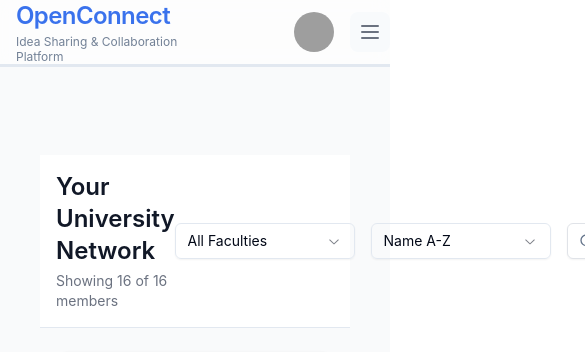
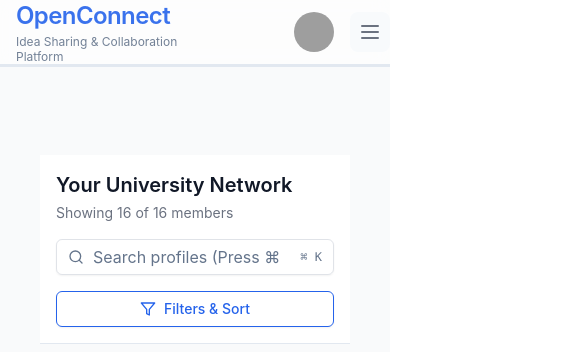
Before and after one commit to openconnectousl/openconnect-frontend, a React (Vite) app: page / in a window 390 px wide. Shown: the top 352 px of the page, 585 px wide, since content can reach past the window. Built offline with nearby package versions, Linux system fonts and the light colour scheme; grey boxes are pictures that could not be loaded.

Commit message:
refactor: update filter and search components for improved functionality and type safety

```diff
--- a/src/components/NetworkHeader.tsx
+++ b/src/components/NetworkHeader.tsx
@@ -1,4 +1,3 @@
-// src/components/ProfessionalNetworkHeader.tsx
 import React from 'react';
 import { SearchBox } from "./common/SearchBox.component";
 import {
@@ -8,17 +7,18 @@ import {
   SelectTrigger,
   SelectValue,
 } from "@/components/ui/select";
-
-interface ProfessionalNetworkHeaderProps {
-  searchQuery: string;
-  onSearchChange: (value: string) => void;
-  facultyFilter: string;
-  sortBy: string;
-  onFacultyChange: (value: string) => void;
-  onSortChange: (value: string) => void;
-  totalUsers: number;
-  filteredUsers: number;
-}
+import { Filter, X } from "lucide-react";
+import { Button } from "@/components/ui/button";
+import {
+  Sheet,
+  SheetContent,
+  SheetHeader,
+  SheetTitle,
+  SheetTrigger,
+  SheetClose
+} from "@/components/ui/sheet";
+import { Separator } from "@/components/ui/separator";
+import { ProfessionalNetworkHeaderProps } from '@/types';
 
 export const NetworkHeader: React.FC<ProfessionalNetworkHeaderProps> = ({
   searchQuery,
@@ -33,22 +33,139 @@ export const NetworkHeader: React.FC<ProfessionalNetworkHeaderProps> = ({
   return (
     <div className="sticky top-16 bg-white/95 backdrop-blur z-40 border-b">
       <div className="max-w-7xl mx-auto px-4 sm:px-6 lg:px-8 py-4">
+        <div className="flex flex-col space-y-4">
+          {/* Header section */}
           <div className="flex items-center justify-between">
-              <div>
-                <h1 className="text-2xl font-semibold text-gray-900">Your University Network</h1>
+            <div className="flex-shrink-0">
+              <h1 className="text-xl md:text-2xl font-semibold text-gray-900">
+                Your University Network
+              </h1>
               <p className="text-sm text-gray-500 mt-1">
                 Showing {filteredUsers} of {totalUsers} members
               </p>
             </div>
-        <div className="flex items-center gap-4">
+
+            {/* Desktop search box */}
+            <div className="hidden md:block">
+              <SearchBox
+                value={searchQuery}
+                onChange={onSearchChange}
+                className="w-[320px]"
+              />
+            </div>
+          </div>
+
+          {/* Mobile search and filters */}
+          <div className="md:hidden space-y-4">
+            <SearchBox
+              value={searchQuery}
+              onChange={onSearchChange}
+              className="w-full"
+            />
+            <Sheet>
+              <SheetTrigger asChild>
+                <Button
+                  variant="outline"
+                  className="w-full flex items-center justify-center gap-2"
+                >
+                  <Filter className="h-4 w-4" />
+                  Filters & Sort
+                </Button>
+              </SheetTrigger>
+              <SheetContent
+                side="bottom"
+                className="h-[100dvh] px-0 max-w-none"
+              >
+                <div className="h-full flex flex-col">
+                  {/* Sheet Header */}
+                  <SheetHeader className="px-4 py-4 border-b">
+                    <div className="flex items-center justify-between">
+                      <SheetTitle className="text-lg font-semibold">
+                        Filters & Sort
+                      </SheetTitle>
+                      <SheetClose asChild>
+                        <Button variant="ghost" size="icon" className="rounded-full">
+                          <X className="h-4 w-4" />
+                        </Button>
+                      </SheetClose>
+                    </div>
+                  </SheetHeader>
+
+                  {/* Sheet Content */}
+                  <div className="flex-1 overflow-y-auto">
+                    <div className="px-4 py-6 space-y-6">
+                      {/* Faculty Filter Section */}
+                      <div className="space-y-4">
+                        <h4 className="text-sm font-medium text-muted-foreground">
+                          Faculty
+                        </h4>
+                        <Select value={facultyFilter} onValueChange={onFacultyChange}>
+                          <SelectTrigger className="w-full">
+                            <SelectValue placeholder="Select Faculty" />
+                          </SelectTrigger>
+                          <SelectContent>
+                            <SelectItem value="all">All Faculties</SelectItem>
+                            <SelectItem value="Faculty of Computer Engineering">
+                              Computer Engineering
+                            </SelectItem>
+                            <SelectItem value="Faculty of Business Management">
+                              Business Management
+                            </SelectItem>
+                            <SelectItem value="Faculty of Science">
+                              Science
+                            </SelectItem>
+                          </SelectContent>
+                        </Select>
+                      </div>
+
+                      <Separator />
+
+                      {/* Sort Section */}
+                      <div className="space-y-4">
+                        <h4 className="text-sm font-medium text-muted-foreground">
+                          Sort By
+                        </h4>
+                        <Select value={sortBy} onValueChange={onSortChange}>
+                          <SelectTrigger className="w-full">
+                            <SelectValue placeholder="Sort by" />
+                          </SelectTrigger>
+                          <SelectContent>
+                            <SelectItem value="name">Name A-Z</SelectItem>
+                            <SelectItem value="title">Title</SelectItem>
+                            <SelectItem value="faculty">Faculty</SelectItem>
+                          </SelectContent>
+                        </Select>
+                      </div>
+                    </div>
+                  </div>
+
+                  {/* Sheet Footer */}
+                  <div className="border-t px-4 py-4 bg-white">
+                    <SheetClose asChild>
+                      <Button className="w-full">
+                        Apply Filters
+                      </Button>
+                    </SheetClose>
+                  </div>
+                </div>
+              </SheetContent>
+            </Sheet>
+          </div>
+
+          {/* Desktop filters */}
+          <div className="hidden md:flex items-center space-x-4">
             <Select value={facultyFilter} onValueChange={onFacultyChange}>
               <SelectTrigger className="w-[180px]">
                 <SelectValue placeholder="Select Faculty" />
               </SelectTrigger>
               <SelectContent>
                 <SelectItem value="all">All Faculties</SelectItem>
-              <SelectItem value="Faculty of Computer Engineering">Computer Engineering</SelectItem>
-              <SelectItem value="Faculty of Business Management">Business Management</SelectItem>
+                <SelectItem value="Faculty of Computer Engineering">
+                  Computer Engineering
+                </SelectItem>
+                <SelectItem value="Faculty of Business Management">
+                  Business Management
+                </SelectItem>
                 <SelectItem value="Faculty of Science">Science</SelectItem>
               </SelectContent>
             </Select>
@@ -63,12 +180,6 @@ export const NetworkHeader: React.FC<ProfessionalNetworkHeaderProps> = ({
                 <SelectItem value="faculty">Faculty</SelectItem>
               </SelectContent>
             </Select>
-
-          <SearchBox
-            value={searchQuery}
-            onChange={onSearchChange}
-            className="w-[320px]"
-          />
           </div>
         </div>
       </div>
--- a/src/components/common/SearchBox.component.tsx
+++ b/src/components/common/SearchBox.component.tsx
@@ -16,7 +16,8 @@ export const SearchBox = ({ value, onChange, className }: SearchBoxProps) => {
     <div className={cn("relative group", className)}>
       <div className={cn(
         "relative flex items-center transition-all duration-300",
-        isFocused ? "w-[32rem]" : "w-96",
+        isFocused ? "sm:w-[32rem]" : "sm:w-96",
+        "w-full",
       )}>
         <Search className={cn(
           "absolute left-3 transition-colors duration-200",
@@ -27,7 +28,7 @@ export const SearchBox = ({ value, onChange, className }: SearchBoxProps) => {
           type="text"
           placeholder="Search profiles (Press ⌘ K)"
           value={value}
-          onChange={(e) => onChange(e.target.value)}
+          onChange={onChange}
           onFocus={() => setIsFocused(true)}
           onBlur={() => setIsFocused(false)}
           className={cn(
```
Also changed, not shown: src/components/ProfessionalNetworkGrid.tsx (+3 -11 lines), src/components/common/FilterSection.component.tsx (+0 -8 lines), src/types.ts (+16 -1 lines). Lines whose indentation alone changed are shown as unchanged.
